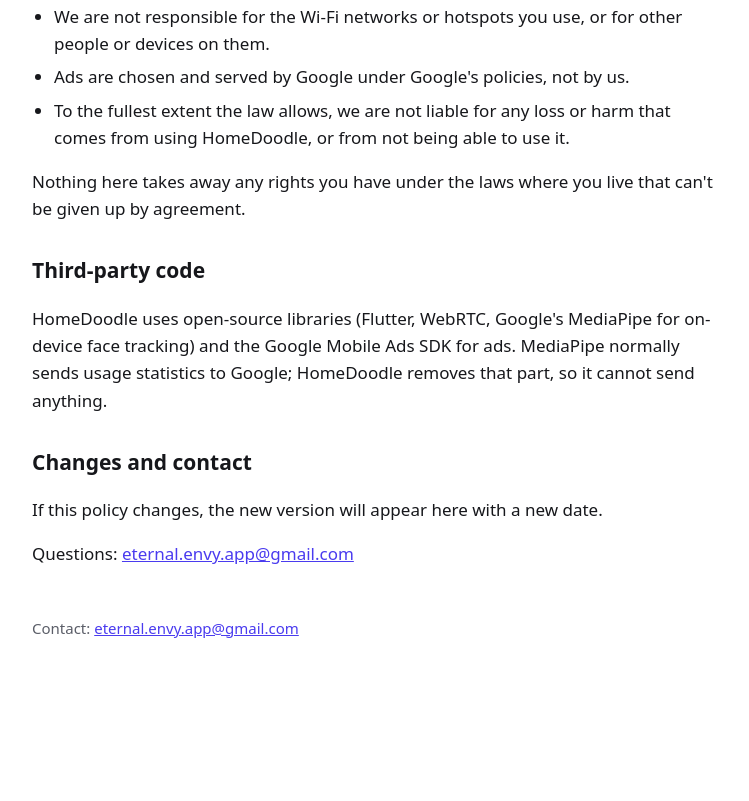
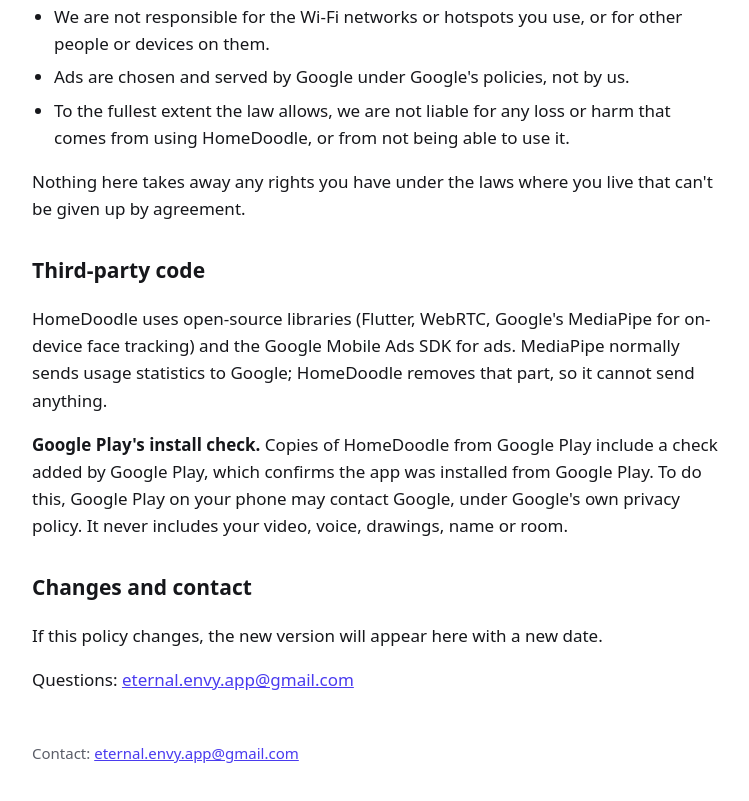
Before and after one commit to manish2535/manish2535.github.io, a plain HTML site: page homedoodle/privacy/index.html in a window 1280 px wide. Shown: the part 3289-4090 px from the top of the page, without its empty margins (264-1013 px from the left). Before the commit the page ends 3993 px from the top, so only its background shows below. Drawn offline with Linux system fonts and the light colour scheme.

Commit message:
Privacy policy: mention Google Play's install check
Co-Authored-By: Claude Opus 5.5 <noreply@anthropic.com>

```diff
--- a/homedoodle/privacy/index.html
+++ b/homedoodle/privacy/index.html
@@ -57,6 +57,7 @@ footer { margin-top: 48px; color: var(--muted); font-size: 15px; }
 <p>Nothing here takes away any rights you have under the laws where you live that can't be given up by agreement.</p>
 <h2>Third-party code</h2>
 <p>HomeDoodle uses open-source libraries (Flutter, WebRTC, Google's MediaPipe for on-device face tracking) and the Google Mobile Ads SDK for ads. MediaPipe normally sends usage statistics to Google; HomeDoodle removes that part, so it cannot send anything.</p>
+<p><strong>Google Play's install check.</strong> Copies of HomeDoodle from Google Play include a check added by Google Play, which confirms the app was installed from Google Play. To do this, Google Play on your phone may contact Google, under Google's own privacy policy. It never includes your video, voice, drawings, name or room.</p>
 <h2>Changes and contact</h2>
 <p>If this policy changes, the new version will appear here with a new date.</p>
 <p>Questions: <a href="mailto:eternal.envy.app@gmail.com">eternal.envy.app@gmail.com</a></p>
```
